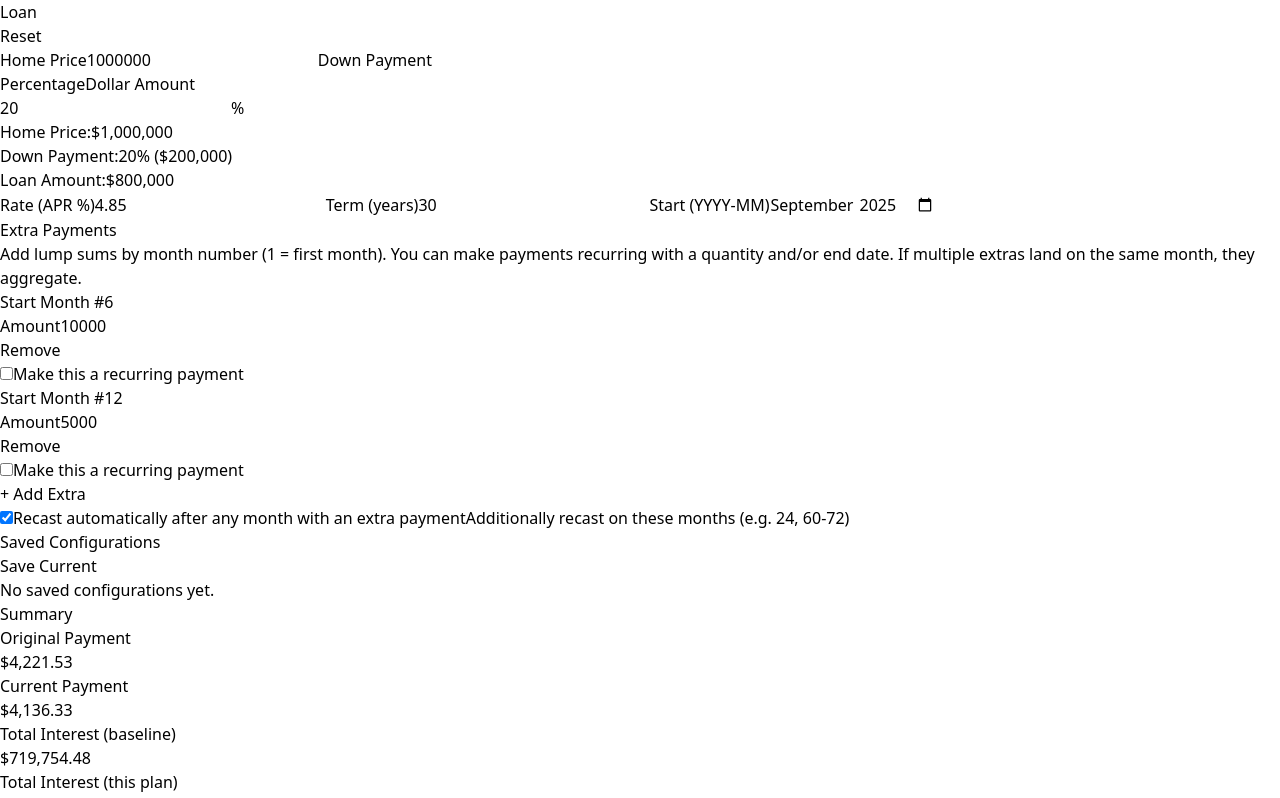
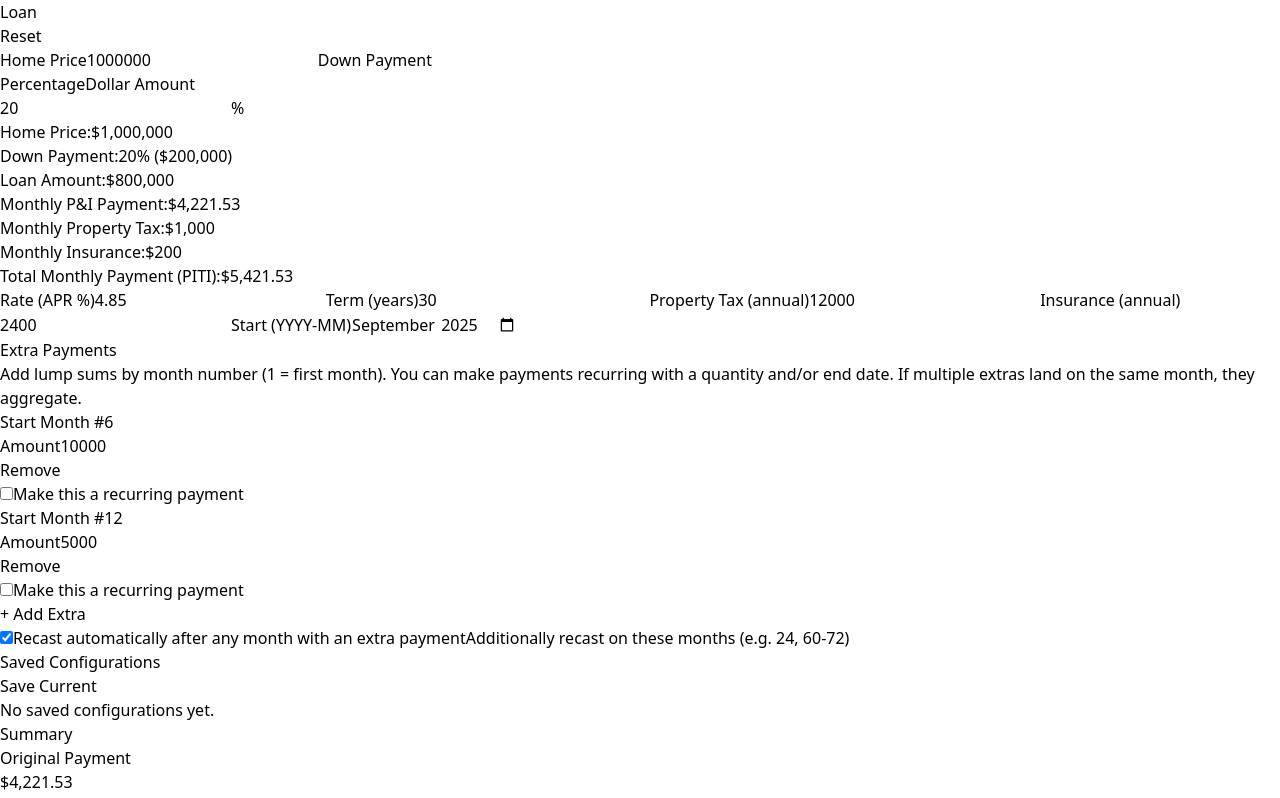
Before and after one commit to omrahman/flexible-mortgage-calculator, a React (Vite) app: page / in a window 1280 px wide. Shown: the top 798 px of the page. Built offline with nearby package versions, Linux system fonts and the light colour scheme.

Commit message:
Property tax and insurance

```diff
--- a/src/components/LoanInputs.tsx
+++ b/src/components/LoanInputs.tsx
@@ -13,6 +13,12 @@ interface LoanInputsProps {
   setTermYears: (value: string) => void;
   startYM: string;
   setStartYM: (value: string) => void;
+  propertyTaxAnnual: string;
+  setPropertyTaxAnnual: (value: string) => void;
+  insuranceAnnual: string;
+  setInsuranceAnnual: (value: string) => void;
+  monthlyPITI: { propertyTax: number; insurance: number; total: number };
+  result?: { rows: Array<{ payment: number }> };
   onReset?: () => void;
 }
 
@@ -27,6 +33,12 @@ export const LoanInputs: React.FC<LoanInputsProps> = ({
   setTermYears,
   startYM,
   setStartYM,
+  propertyTaxAnnual,
+  setPropertyTaxAnnual,
+  insuranceAnnual,
+  setInsuranceAnnual,
+  monthlyPITI,
+  result,
   onReset,
 }) => {
   // Calculate loan amount based on home price and down payment
@@ -161,6 +173,29 @@ export const LoanInputs: React.FC<LoanInputsProps> = ({
           </div>
         </div>
 
+        <div className="col-span-2 p-3 bg-blue-50 rounded-lg">
+          <div className="text-sm text-gray-600 space-y-1">
+            <div className="flex justify-between">
+              <span>Monthly P&I Payment:</span>
+              <span className="font-medium">${result?.rows[0]?.payment?.toLocaleString() || '0'}</span>
+            </div>
+            <div className="flex justify-between">
+              <span>Monthly Property Tax:</span>
+              <span className="font-medium">${monthlyPITI.propertyTax.toLocaleString()}</span>
+            </div>
+            <div className="flex justify-between">
+              <span>Monthly Insurance:</span>
+              <span className="font-medium">${monthlyPITI.insurance.toLocaleString()}</span>
+            </div>
+            <div className="flex justify-between border-t pt-1">
+              <span className="font-semibold">Total Monthly Payment (PITI):</span>
+              <span className="font-semibold text-green-600">
+                ${((result?.rows[0]?.payment || 0) + monthlyPITI.total).toLocaleString()}
+              </span>
+            </div>
+          </div>
+        </div>
+
         <label>
           <span className="text-sm text-gray-600">Rate (APR %)</span>
           <input
@@ -183,6 +218,28 @@ export const LoanInputs: React.FC<LoanInputsProps> = ({
             onChange={(e) => setTermYears(e.target.value)}
           />
         </label>
+        <label>
+          <span className="text-sm text-gray-600">Property Tax (annual)</span>
+          <input
+            className="mt-1 w-full rounded-xl border p-2"
+            type="number"
+            min={0}
+            step="100"
+            value={propertyTaxAnnual}
+            onChange={(e) => setPropertyTaxAnnual(e.target.value)}
+          />
+        </label>
+        <label>
+          <span className="text-sm text-gray-600">Insurance (annual)</span>
+          <input
+            className="mt-1 w-full rounded-xl border p-2"
+            type="number"
+            min={0}
+            step="100"
+            value={insuranceAnnual}
+            onChange={(e) => setInsuranceAnnual(e.target.value)}
+          />
+        </label>
         <label className="col-span-2">
           <span className="text-sm text-gray-600">Start (YYYY-MM)</span>
           <input
--- a/src/components/MortgageRecastCalculator.tsx
+++ b/src/components/MortgageRecastCalculator.tsx
@@ -23,6 +23,10 @@ export default function MortgageRecastCalculator() {
     setTermYears,
     startYM,
     setStartYM,
+    propertyTaxAnnual,
+    setPropertyTaxAnnual,
+    insuranceAnnual,
+    setInsuranceAnnual,
     extras,
     autoRecast,
     setAutoRecast,
@@ -32,6 +36,7 @@ export default function MortgageRecastCalculator() {
     setShowAll,
 
     // Computed values
+    monthlyPITI,
     result,
     baseline,
     interestSaved,
@@ -92,11 +97,13 @@ export default function MortgageRecastCalculator() {
     rate,
     termYears,
     startYM,
+    propertyTaxAnnual,
+    insuranceAnnual,
     extras,
     autoRecast,
     recastMonthsText,
     showAll,
-  }), [homePrice, downPayment, rate, termYears, startYM, extras, autoRecast, recastMonthsText, showAll]);
+  }), [homePrice, downPayment, rate, termYears, startYM, propertyTaxAnnual, insuranceAnnual, extras, autoRecast, recastMonthsText, showAll]);
 
 
   return (
@@ -115,6 +122,12 @@ export default function MortgageRecastCalculator() {
             setTermYears={setTermYears}
             startYM={startYM}
             setStartYM={setStartYM}
+            propertyTaxAnnual={propertyTaxAnnual}
+            setPropertyTaxAnnual={setPropertyTaxAnnual}
+            insuranceAnnual={insuranceAnnual}
+            setInsuranceAnnual={setInsuranceAnnual}
+            monthlyPITI={monthlyPITI}
+            result={result}
             onReset={clearAllInputs}
           />
 
--- a/src/constants/index.ts
+++ b/src/constants/index.ts
@@ -4,6 +4,8 @@ export const DEFAULT_HOME_PRICE = "1000000";
 export const DEFAULT_DOWN_PAYMENT = { type: 'percentage' as const, value: "20" };
 export const DEFAULT_INTEREST_RATE = "4.85";
 export const DEFAULT_TERM_YEARS = "30";
+export const DEFAULT_PROPERTY_TAX_ANNUAL = "12000"; // $12,000 annual property tax
+export const DEFAULT_INSURANCE_ANNUAL = "2400"; // $2,400 annual insurance
 export const DEFAULT_EXTRA_PAYMENTS = [
   { id: 'default-1', month: 6, amount: 10000 },
   { id: 'default-2', month: 12, amount: 5000 },
--- a/src/hooks/useMortgageCalculation.ts
+++ b/src/hooks/useMortgageCalculation.ts
@@ -4,7 +4,7 @@ import { useMemo } from 'react';
 import { buildSchedule, parseMonthInput } from '../utils/calculations';
 import { round2 } from '../utils/formatters';
 import type { ExtraItem, ExtraMap, ScheduleParams, CachedInputs } from '../types';
-import { DEFAULT_HOME_PRICE, DEFAULT_DOWN_PAYMENT, DEFAULT_INTEREST_RATE, DEFAULT_TERM_YEARS, DEFAULT_EXTRA_PAYMENTS } from '../constants';
+import { DEFAULT_HOME_PRICE, DEFAULT_DOWN_PAYMENT, DEFAULT_INTEREST_RATE, DEFAULT_TERM_YEARS, DEFAULT_PROPERTY_TAX_ANNUAL, DEFAULT_INSURANCE_ANNUAL, DEFAULT_EXTRA_PAYMENTS } from '../constants';
 import { useLocalStorage } from './useLocalStorage';
 
 export const useMortgageCalculation = () => {
@@ -20,6 +20,8 @@ export const useMortgageCalculation = () => {
       const m = (d.getMonth() + 1).toString().padStart(2, "0");
       return `${y}-${m}`;
     })(),
+    propertyTaxAnnual: DEFAULT_PROPERTY_TAX_ANNUAL,
+    insuranceAnnual: DEFAULT_INSURANCE_ANNUAL,
     extras: DEFAULT_EXTRA_PAYMENTS,
     autoRecast: true,
     // recastMonthsText is optional - only set when user specifies recast months
@@ -30,7 +32,11 @@ export const useMortgageCalculation = () => {
   const migrateCachedInputs = (inputs: any): CachedInputs => {
     // If it's already the new structure, return as is
     if (inputs.homePrice && inputs.downPayment) {
-      return inputs;
+      return {
+        ...inputs,
+        propertyTaxAnnual: inputs.propertyTaxAnnual || DEFAULT_PROPERTY_TAX_ANNUAL,
+        insuranceAnnual: inputs.insuranceAnnual || DEFAULT_INSURANCE_ANNUAL,
+      };
     }
 
     // Migrate from old structure
@@ -45,6 +51,8 @@ export const useMortgageCalculation = () => {
         const m = (d.getMonth() + 1).toString().padStart(2, "0");
         return `${y}-${m}`;
       })(),
+      propertyTaxAnnual: inputs.propertyTaxAnnual || DEFAULT_PROPERTY_TAX_ANNUAL,
+      insuranceAnnual: inputs.insuranceAnnual || DEFAULT_INSURANCE_ANNUAL,
       extras: inputs.extras || DEFAULT_EXTRA_PAYMENTS,
       autoRecast: inputs.autoRecast !== undefined ? inputs.autoRecast : true,
       recastMonthsText: inputs.recastMonthsText,
@@ -91,6 +99,8 @@ export const useMortgageCalculation = () => {
   const rate = cachedInputs.rate;
   const termYears = cachedInputs.termYears;
   const startYM = cachedInputs.startYM;
+  const propertyTaxAnnual = cachedInputs.propertyTaxAnnual;
+  const insuranceAnnual = cachedInputs.insuranceAnnual;
   const extras = cachedInputs.extras;
   const autoRecast = cachedInputs.autoRecast;
   const recastMonthsText = cachedInputs.recastMonthsText || '';
@@ -106,6 +116,19 @@ export const useMortgageCalculation = () => {
       return Math.max(0, homePriceNum - downPaymentValue);
     }
   }, [homePrice, downPayment]);
+
+  // Calculate monthly PITI payment components
+  const monthlyPITI = useMemo(() => {
+    const propertyTaxMonthly = (parseFloat(propertyTaxAnnual) || 0) / 12;
+    const insuranceMonthly = (parseFloat(insuranceAnnual) || 0) / 12;
+
+    return {
+      propertyTax: round2(propertyTaxMonthly),
+      insurance: round2(insuranceMonthly),
+      total: round2(propertyTaxMonthly + insuranceMonthly),
+    };
+  }, [propertyTaxAnnual, insuranceAnnual]);
+
   const showAll = cachedInputs.showAll;
 
   // Individual setters that update the cached inputs
@@ -115,6 +138,14 @@ export const useMortgageCalculation = () => {
 
   const setDownPayment = (value: any) => {
     setCachedInputs((prev: CachedInputs) => ({ ...prev, downPayment: value }));
+  };
+
+  const setPropertyTaxAnnual = (value: string) => {
+    setCachedInputs((prev: CachedInputs) => ({ ...prev, propertyTaxAnnual: value }));
+  };
+
+  const setInsuranceAnnual = (value: string) => {
+    setCachedInputs((prev: CachedInputs) => ({ ...prev, insuranceAnnual: value }));
   };
 
   const setRate = (value: string) => {
@@ -268,6 +299,8 @@ export const useMortgageCalculation = () => {
       cachedInputs.rate !== originalInputs.rate ||
       cachedInputs.termYears !== originalInputs.termYears ||
       cachedInputs.startYM !== originalInputs.startYM ||
+      cachedInputs.propertyTaxAnnual !== originalInputs.propertyTaxAnnual ||
+      cachedInputs.insuranceAnnual !== originalInputs.insuranceAnnual ||
       cachedInputs.autoRecast !== originalInputs.autoRecast ||
       (cachedInputs.recastMonthsText || '') !== (originalInputs.recastMonthsText || '') ||
       cachedInputs.showAll !== originalInputs.showAll ||
@@ -288,6 +321,10 @@ export const useMortgageCalculation = () => {
     setTermYears,
     startYM,
     setStartYM,
+    propertyTaxAnnual,
+    setPropertyTaxAnnual,
+    insuranceAnnual,
+    setInsuranceAnnual,
     extras,
     autoRecast,
     setAutoRecast,
@@ -298,6 +335,7 @@ export const useMortgageCalculation = () => {
 
     // Computed values
     termMonths,
+    monthlyPITI,
     result,
     baseline,
     interestSaved,
--- a/src/types/index.ts
+++ b/src/types/index.ts
@@ -71,6 +71,8 @@ export interface CachedInputs {
   rate: string;
   termYears: string;
   startYM: string;
+  propertyTaxAnnual: string; // Annual property tax amount
+  insuranceAnnual: string; // Annual insurance amount
   extras: ExtraItem[];
   autoRecast: boolean;
   recastMonthsText?: string; // Optional - only used when user specifies recast months
```
